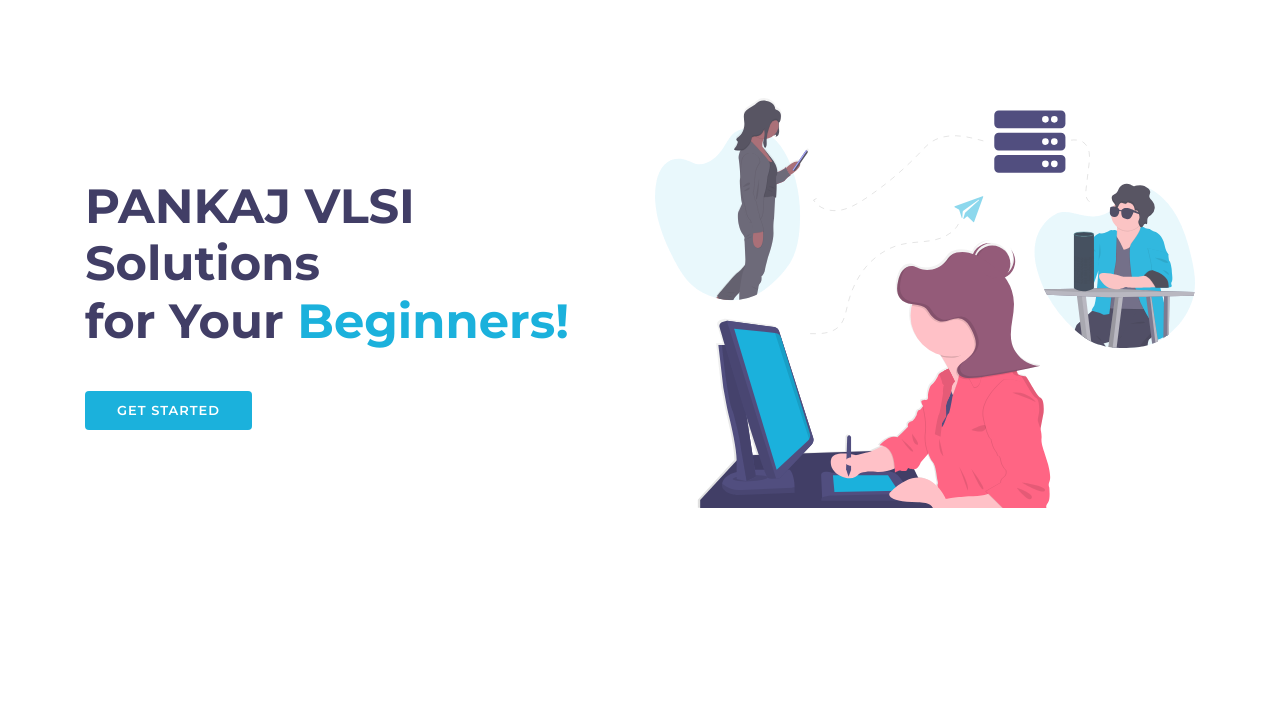
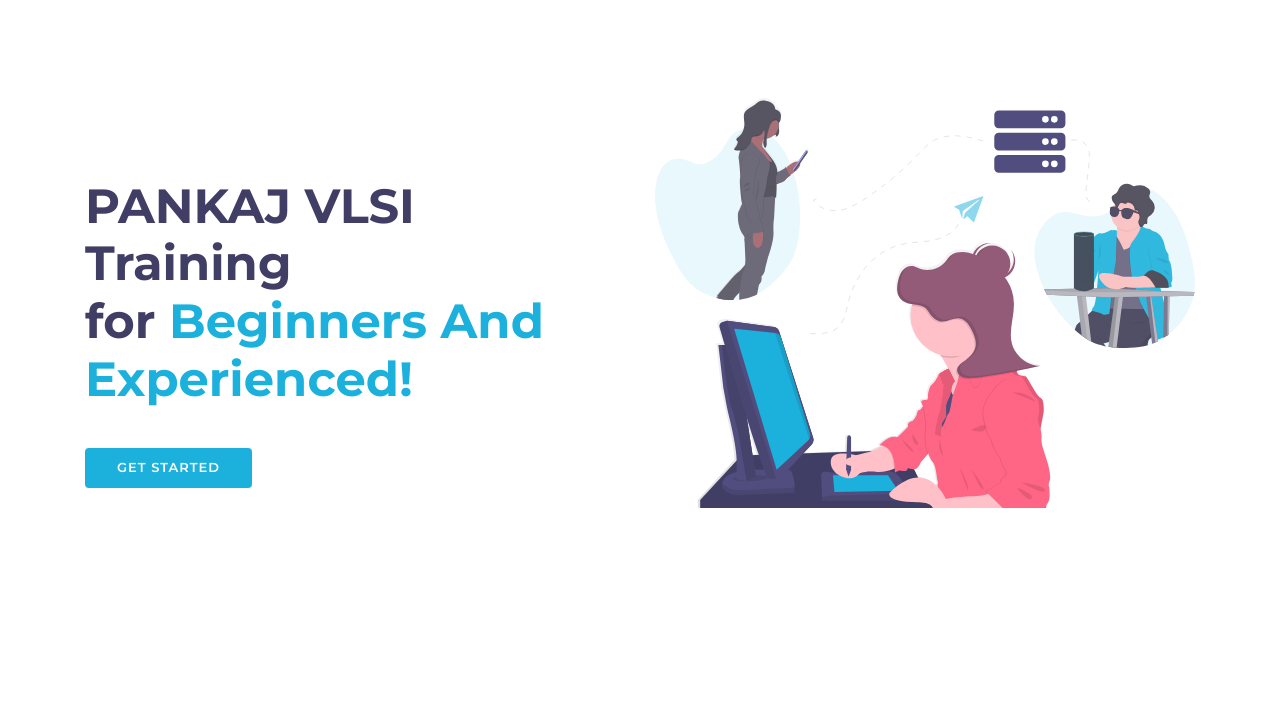
Before and after one commit to cris7M/pankajTuts, a plain HTML site: page index.html in a window 1280 px wide. Shown: the part 97-800 px from the top of the page. Drawn offline with nearby package versions, Linux system fonts and the light colour scheme; files whose address does not match are found by name.

Commit message:
Update index.html
another content changes

```diff
--- a/index.html
+++ b/index.html
@@ -2,7 +2,7 @@
 <html lang="en">
 <head>
   <meta charset="utf-8">
-  <title>PANKAJ VLSI</title>
+  <title>PANKAJ VLSI TRAINING</title>
   <meta content="width=device-width, initial-scale=1.0" name="viewport">
   <meta content="" name="keywords">
   <meta content="" name="description">
@@ -98,7 +98,7 @@
     <div class="container d-flex h-100">
       <div class="row justify-content-center align-self-center">
         <div class="col-md-6 intro-info order-md-first order-last">
-          <h2>PANKAJ VLSI Solutions<br>for Your <span>Beginners!</span></h2>
+          <h2>PANKAJ VLSI Training <br>for <span>Beginners And Experienced!</span></h2>
           <div>
             <a href="#about" class="btn-get-started scrollto">Get Started</a>
           </div>
```
